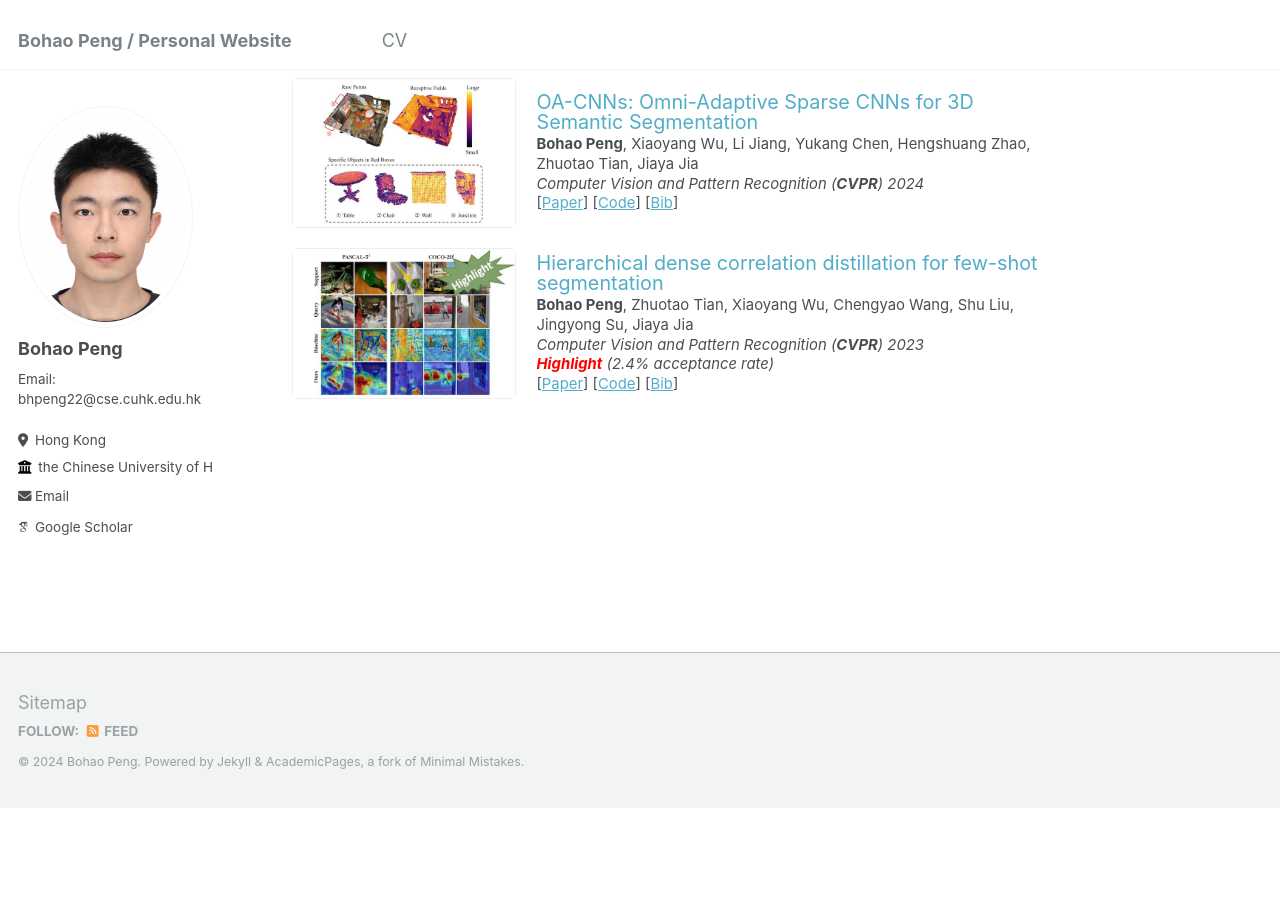
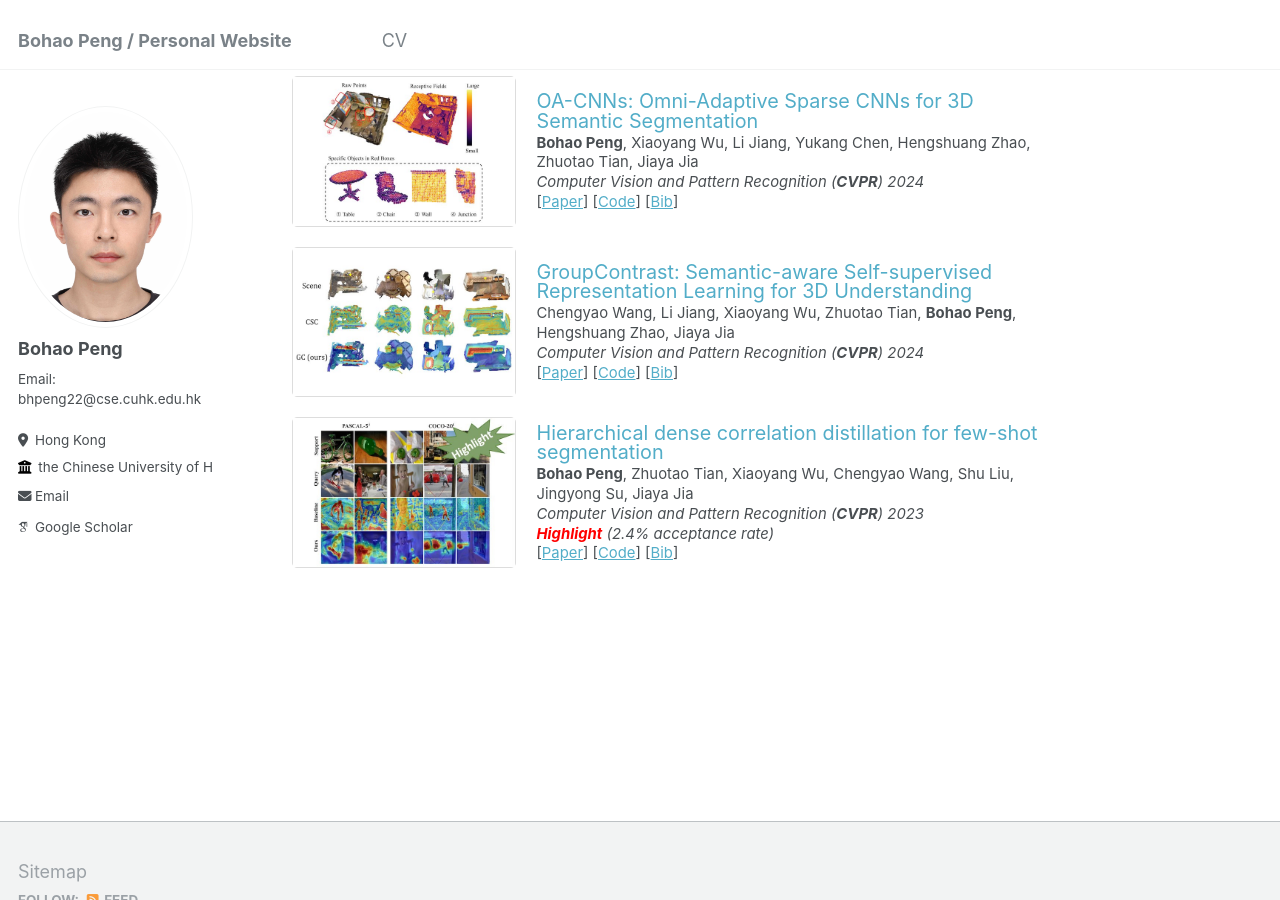
Before and after one commit to Pbihao/pbihao.github.io, a Jekyll site: the page built from _pages/about.md, in a window 1280 px wide and 900 px high, scrolled down 1107 px. Built offline with Jekyll 4.4.1, drawn with Linux system fonts in a browser that asks for light colours; some web fonts are replaced; before the commit the page ends 1915 px from its top, so only the background shows below that.

Commit message:
add group contrast

```diff
--- a/_pages/about.md
+++ b/_pages/about.md
@@ -28,8 +28,9 @@ Selected Awards
 Publications
 ======
 
+<!-- SLM -->
 <div style="display: flex; align-items: center; margin: 10px; margin-top: 20px;">
-  <div style="flex: 0 0 30%; margin-right: 20px; font-size: 0; border-radius: 5px; border: 1px solid #eee;">
+  <div style="flex: 0 0 30%; margin-right: 20px; font-size: 0; border-radius: 5px; border: 1px solid #ddd;">
     <img src="files/publications/images/2024ICLR_SLM.jpg" style="display: block; width: 90%; height: auto; object-fit: cover;" alt="hdnet">
   </div>
   <div style="flex: 1; display: flex; flex-direction: column; justify-content: center;">
@@ -42,8 +43,9 @@ Publications
   </div>
 </div>
 
+<!-- PPT -->
 <div style="display: flex; align-items: center; margin: 10px; margin-top: 20px;">
-  <div style="flex: 0 0 30%; margin-right: 20px; font-size: 0; border-radius: 5px; border: 1px solid #eee;">
+  <div style="flex: 0 0 30%; margin-right: 20px; font-size: 0; border-radius: 5px; border: 1px solid #ddd;">
     <img src="files/publications/images/2024CVPR_PPT.jpg" style="display: block; width: 100%; height: auto; object-fit: cover;" alt="hdnet">
   </div>
   <div style="flex: 1; display: flex; flex-direction: column; justify-content: center;">
@@ -56,8 +58,9 @@ Publications
   </div>
 </div>
 
+<!-- OACNN -->
 <div style="display: flex; align-items: center; margin: 10px; margin-top: 20px;">
-  <div style="flex: 0 0 30%; margin-right: 20px; font-size: 0; border-radius: 5px; border: 1px solid #eee;">
+  <div style="flex: 0 0 30%; margin-right: 20px; font-size: 0; border-radius: 5px; border: 1px solid #ddd;">
     <img src="files/publications/images/2024CVPR_OACNN.jpg" style="display: block; width: 100%; height: auto; object-fit: cover;" alt="hdnet">
   </div>
   <div style="flex: 1; display: flex; flex-direction: column; justify-content: center;">
@@ -70,9 +73,34 @@ Publications
   </div>
 </div>
 
+<!-- GroupContrast -->
+<div style="display: flex; align-items: center; margin: 10px; margin-top: 20px;">
+  <div style="flex: 0 0 30%; margin-right: 20px; font-size: 0; border-radius: 5px; border: 1px solid #ddd;">
+        <img src="files/publications/images/2024CVPR_GroupContrast.jpg" style="display: block; width: 100%; height: auto; object-fit: cover;" alt="hdnet">
+  </div>
+  <div style="flex: 1; display: flex; flex-direction: column; justify-content: center;">
+    <p style="line-height: 1.0; font-size: 1.1em; margin: 0;">
+        <a href="https://arxiv.org/abs/2403.09639" style="text-decoration: none;">GroupContrast: Semantic-aware Self-supervised Representation Learning for 3D Understanding
+      </a><br>
+      <small>
+        Chengyao Wang, Li Jiang, Xiaoyang Wu, Zhuotao Tian, <strong>Bohao Peng</strong>, Hengshuang Zhao, Jiaya Jia
+      </small><br>
+      <small><em>
+        Computer Vision and Pattern Recognition (<strong>CVPR</strong>) 2024
+      </em></small><br>
+      <small>
+        [<a href="https://arxiv.org/abs/2403.09639">Paper</a>]
+        [<a href="https://github.com/dvlab-research/GroupContrast">Code</a>]
+        [<a href="files/publications/bibs/2024CVPR_GroupContrast.txt">Bib</a>]
+      </small>
+    </p>
+  </div>
+</div>
 
+
+<!-- HDNET -->
 <div style="display: flex; align-items: center; margin: 10px; margin-top: 20px;">
-  <div style="flex: 0 0 30%; margin-right: 20px; font-size: 0; border-radius: 5px; border: 1px solid #eee;">
+  <div style="flex: 0 0 30%; margin-right: 20px; font-size: 0; border-radius: 5px; border: 1px solid #ddd;">
     <img src="files/publications/images/2023CVPR_HDMNet.jpg" style="display: block; width: 100%; height: auto; object-fit: cover;" alt="hdnet">
   </div>
   <div style="flex: 1; display: flex; flex-direction: column; justify-content: center;">
--- a/compress.py
+++ b/compress.py
@@ -1,4 +1,4 @@
 import cv2
 
-img = cv2.imread("2024CVPR_OACNN.png")
-cv2.imwrite("2024CVPR_PPT.jpg", img, [cv2.IMWRITE_JPEG_QUALITY, 85])
+img = cv2.imread("thumbnails.png")
+cv2.imwrite("2024CVPR_GroupContrast.jpg", img, [cv2.IMWRITE_JPEG_QUALITY, 85])
--- /dev/null
+++ b/files/publications/bibs/2024CVPR_GroupContrast.txt
@@ -0,0 +1,6 @@
+@inproceedings{wang2024gc,
+  title={GroupContrast: Semantic-aware Self-supervised Representation Learning for 3D Understanding},
+  author={Wang, Chengyao and Jiang, Li and Wu, Xiaoyang and Tian, Zhuotao and Peng, Bohao and Zhao, Hengshuang and Jia, Jiaya},
+  booktitle={CVPR},
+  year={2024}
+}
```
Also changed, not shown: files/publications/images/2024CVPR_GroupContrast.jpg (added), files/publications/images/2024CVPR_PPT.jpg.
